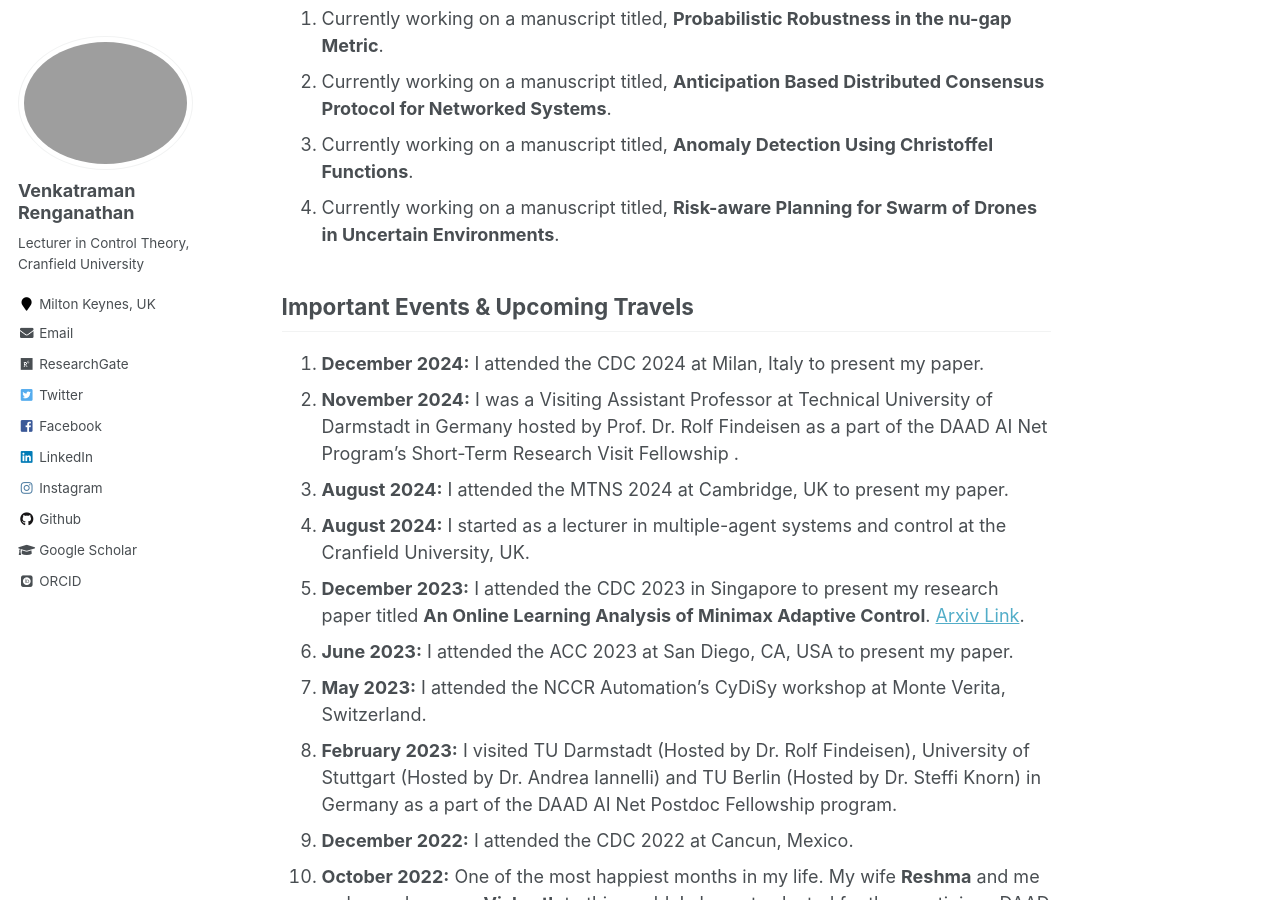
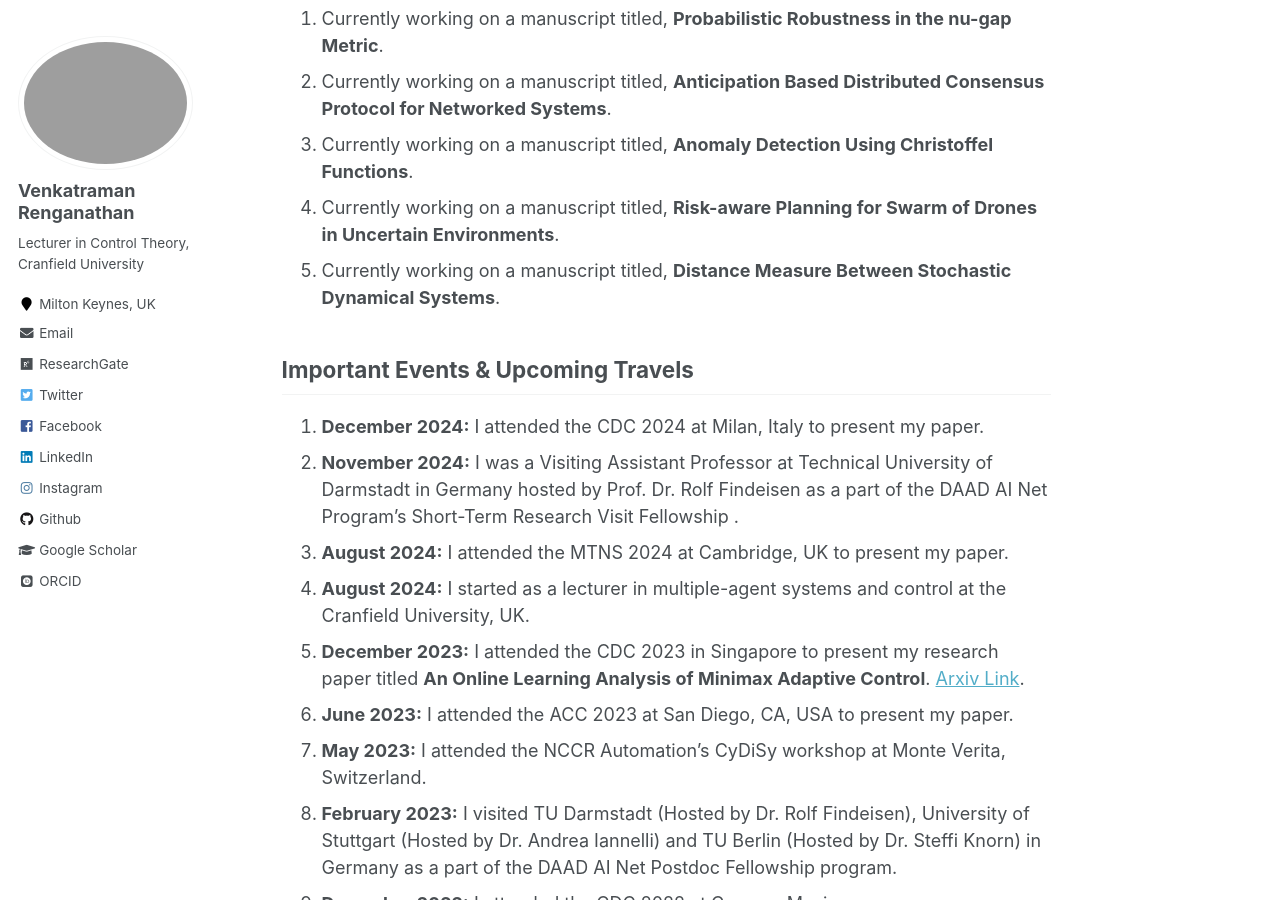
Before and after one commit to venkatramanrenganathan/venkatramanrenganathan.github.io, a Jekyll site: the page built from _pages/about.md, in a window 1280 px wide and 900 px high, scrolled down 556 px. Built offline with Jekyll 4.4.1, drawn with Linux system fonts in a browser that asks for light colours; some web fonts are replaced.

Commit message:
Update about.md

```diff
--- a/_pages/about.md
+++ b/_pages/about.md
@@ -14,6 +14,7 @@ I am a lecturer at the faculty of engineering and applied sciences at the [Cranf
 1. Currently working on a manuscript titled, **Anticipation Based Distributed Consensus Protocol for Networked Systems**.
 1. Currently working on a manuscript titled, **Anomaly Detection Using Christoffel Functions**.
 1. Currently working on a manuscript titled, **Risk-aware Planning for Swarm of Drones in Uncertain Environments**.
+1. Currently working on a manuscript titled, **Distance Measure Between Stochastic Dynamical Systems**.
 
 ## Important Events & Upcoming Travels
 1. **December 2024:** I attended the CDC 2024 at Milan, Italy to present my paper.
```
